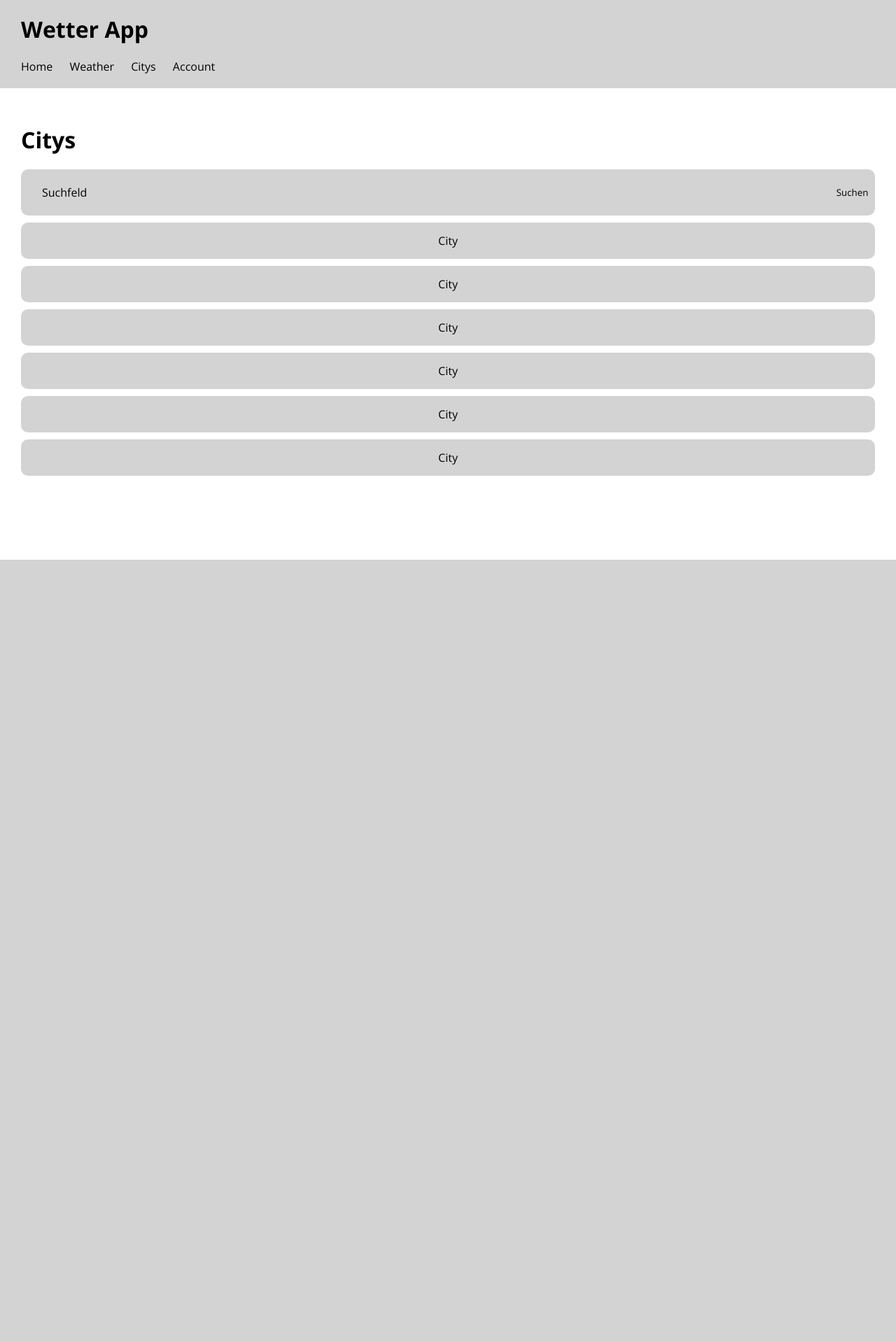
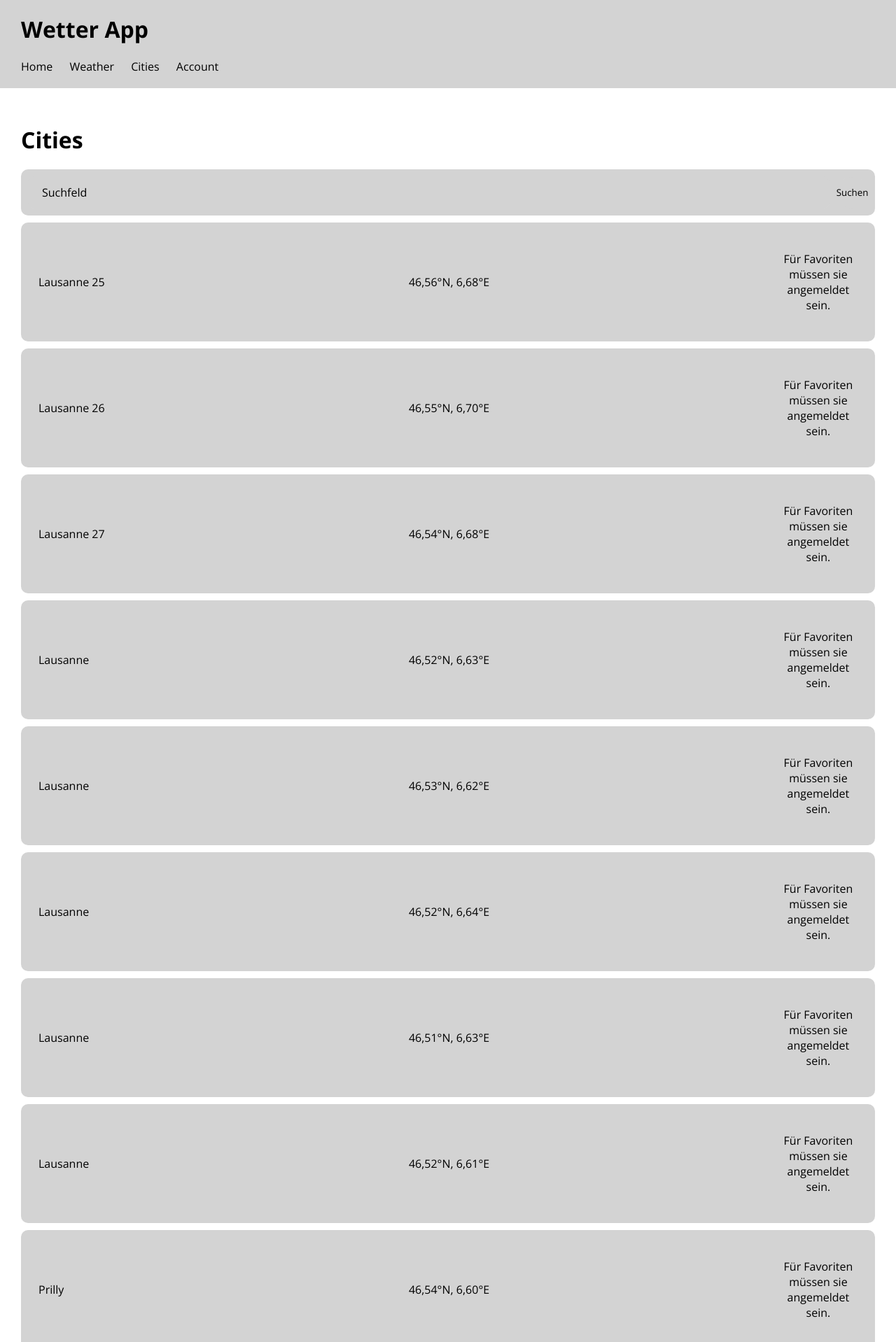
Before and after one commit to Magnus-90/Django_Projekt_Wetter_App, a Django app: page /citys/ in a window 1280 px wide. Shown: the top 1918 px of the page at 70% size. Before the commit the page ends 800 px from the top, so only its background shows below. Run offline with Django 5.2, Linux system fonts and the light colour scheme; data comes from the database, SQL or seed files in the repository.

Commit message:
Refactor models and templates: rename FavoriteCitys to FavoriteCities, LastCitys to LastCities; update views and templates for improved city handling and user authentication; enhance CSS for responsive design; add new cities template.

```diff
--- a/djangoprojekt/dangoprojekt/urls.py
+++ b/djangoprojekt/dangoprojekt/urls.py
@@ -21,7 +21,7 @@ from django.urls import path, include
 from django.views.generic import TemplateView
 
 urlpatterns = [
-    path("", TemplateView.as_view(template_name="home.html"), name="home"),
+    path("", home, name="home"),
     path('admin/', admin.site.urls),
     path("weather/", weather, name="weather"),
     path("citys/", citys, name="citys"),
--- a/djangoprojekt/wetterapp/models.py
+++ b/djangoprojekt/wetterapp/models.py
@@ -1,16 +1,18 @@
 from django.db import models
 from datetime import date
+from django.utils import timezone
+from django.contrib.auth.models import User
 
 # Create your models here.
-class User(models.Model):
-    username = models.TextField(max_length=64)
-    password = models.TextField(max_length=64)
-    createddate = models.DateField(default=date.today)
-    def __str__(self):
-        return str(self.id) + " " + self.username
-    class Meta:
-        verbose_name = "User"
-        verbose_name_plural = "Users"
+# class User(models.Model):
+#     username = models.TextField(max_length=64)
+#     password = models.TextField(max_length=64)
+#     createddate = models.DateField(default=date.today)
+#     def __str__(self):
+#         return str(self.id) + " " + self.username
+#     class Meta:
+#         verbose_name = "User"
+#         verbose_name_plural = "Users"
 
 class City(models.Model):
     name = models.TextField(max_length=64)
@@ -22,24 +24,26 @@ class City(models.Model):
         return str(self.id) + " " + self.name
     class Meta:
         verbose_name = "City"
-        verbose_name_plural = "Citys"
+        verbose_name_plural = "Cities"
 
-class FavoriteCitys(models.Model):
+class FavoriteCities(models.Model):
     user = models.ForeignKey(User, on_delete=models.CASCADE, related_name="favorite_cities")
+    username = models.TextField(max_length=64, default="")
     city = models.ForeignKey(City, on_delete=models.CASCADE, related_name="favorited_by")
     createddate = models.DateField(default=date.today)
     def __str__(self):
         return f"{self.user.username} {self.city.name}"
     class Meta:
         verbose_name = "Favorite City"
-        verbose_name_plural = "Favorite Citys"
+        verbose_name_plural = "Favorite Cities"
 
-class LastCitys(models.Model):
+class LastCities(models.Model):
     user = models.ForeignKey(User, on_delete=models.CASCADE, related_name="last_cities")
+    username = models.TextField(max_length=64, default="")
     city = models.ForeignKey(City, on_delete=models.CASCADE, related_name="last_by_user")
-    vieweddate = models.DateField(default=date.today)
+    vieweddate = models.DateTimeField(default=timezone.now)
     def __str__(self):
         return f"{self.user.username} {self.city.name}"
     class Meta:
         verbose_name = "Last City"
-        verbose_name_plural = "Favorite City"
+        verbose_name_plural = "Last Cities"
--- a/djangoprojekt/wetterapp/static/wetterapp/css/styles.css
+++ b/djangoprojekt/wetterapp/static/wetterapp/css/styles.css
@@ -73,6 +73,27 @@ body {
     "daily-max weather-icon-daily"
     "daily-condition weather-icon-daily";
   gap: 10px;
+}
+
+@media (max-width: 600px) {
+  .content-weather {
+  display: grid;
+  grid-template-columns: 1fr;
+  grid-template-areas:
+    "searchbar"
+    "hour-text"
+    "weather-icon-hour"
+    "place"
+    "temperature"
+    "pressure"
+    "condition"
+    "daily-text"
+    "weather-icon-daily"
+    "daily-min"
+    "daily-max"
+    "daily-condition";
+  gap: 10px;
+}
 }
 
 .weather-hour-text {
@@ -229,10 +250,39 @@ body {
 }
 
 .city-item {
+  display: grid;
+  grid-template-columns: 2fr 2fr 0.5fr;
+  grid-template-areas:
+  "city-name cordinates favorite-button";
   background-color: lightgray;
   border-radius: 10px;
   padding: 15px;
   text-align: center;
+}
+
+.favorite-button,
+.city-name,
+.city-cordinates {
+  display: flex;
+  justify-items: center;
+  align-items: center;
+  margin: 10px;
+}
+
+.favorite-button button {
+  border-radius: 10px;
+  background-color: rgb(185, 185, 185);
+  border: none;
+}
+
+.favorite-button button:hover {
+  border-radius: 10px;
+  background-color: rgb(231, 229, 229);
+}
+
+.favorite-button button:active {
+  border-radius: 10px;
+  background-color: rgb(185, 185, 185);
 }
 
 .content-userpage {
--- a/djangoprojekt/wetterapp/templates/base.html
+++ b/djangoprojekt/wetterapp/templates/base.html
@@ -7,7 +7,7 @@
     <title>Wetterapp {% block title %}{% endblock %}</title>
     <link
       rel="stylesheet"
-      href="{% static 'wetterapp/css/styles.css' %}?v=3"
+      href="{% static 'wetterapp/css/styles.css' %}?v=6"
     />
     <link rel="preconnect" href="https://fonts.googleapis.com" />
     <link rel="preconnect" href="https://fonts.gstatic.com" crossorigin />
@@ -23,7 +23,7 @@
       <nav class="nav">
         <a class="nav-buttons" onclick="" href="{% url 'home' %}">Home</a>
         <a class="nav-buttons" href="{% url 'weather' %}">Weather</a>
-        <a class="nav-buttons" href="{% url 'citys' %}">Citys</a>
+        <a class="nav-buttons" href="{% url 'citys' %}">Cities</a>
         <a class="nav-buttons" href="{% url 'userpage' %}">Account</a>
       </nav>
     </header>
--- /dev/null
+++ b/djangoprojekt/wetterapp/templates/cities.html
@@ -0,0 +1,34 @@
+{% extends "base.html" %}
+{% block title %} Cities {% endblock %} <!-- Hier kann Webseite Titel bestimmt werden -->
+{% block content %}
+    <h1>Cities</h1>
+    <div class="searchbar">
+            <input type="text" placeholder="Suchfeld">
+            <button type="button">Suchen</button>
+        </div>
+    <div class="content-citys">
+        {% for city in cities %}
+            <div class="city-item">
+                <div class="city-name">
+                    {{ city.name }}
+                </div>
+                <div class="city-cordinates">
+                    {{ city.latitude|floatformat:2 }}°N, {{ city.longitude|floatformat:2 }}°E
+                </div>
+                {% if user.is_authenticated %}
+                <div class="favorite-button">
+                    <button>
+                        Favorite
+                    </button>
+                </div>
+                {% else %}
+                <div class="favorite-button">
+                    <p>
+                        Für Favoriten müssen sie angemeldet sein.
+                    </p>
+                </div>
+                {% endif %}
+        </div>
+        {% endfor %}
+    </div>
+{% endblock %}
--- a/djangoprojekt/wetterapp/templates/citys.html
+++ /dev/null
@@ -1,17 +0,0 @@
-{% extends "base.html" %}
-{% block title %} Citys {% endblock %} <!-- Hier kann Webseite Titel bestimmt werden -->
-{% block content %}
-    <h1>Citys</h1>
-    <div class="searchbar">
-            <input type="text" placeholder="Suchfeld">
-            <button type="button">Suchen</button>
-        </div>
-    <div class="content-citys">
-        <div class="city-item">City</div>
-        <div class="city-item">City</div>
-        <div class="city-item">City</div>
-        <div class="city-item">City</div>
-        <div class="city-item">City</div>
-        <div class="city-item">City</div>
-    </div>
-{% endblock %}
--- a/djangoprojekt/wetterapp/templates/home.html
+++ b/djangoprojekt/wetterapp/templates/home.html
@@ -11,14 +11,14 @@
   <div class="content-home-last-citys">
     <h3>Letzte Suchergebnisse</h3>
     <ul>
-      <li>Suchergebnis</li>
-      <li>Suchergebnis</li>
+      {% for city in last_cities %}
+        <li>{{ city.city.name }}</li>
+      {% endfor %}
     </ul>
   </div>
   <div class="content-home-favorite-citys">
     <h3>Gespeicherte Orte</h3>
     <ul>
-      <li>Ort</li>
       <li>Ort</li>
     </ul>
   </div>
--- a/djangoprojekt/wetterapp/views.py
+++ b/djangoprojekt/wetterapp/views.py
@@ -1,11 +1,16 @@
 from django.shortcuts import render
 from .apimeteo import get_weather_data # apimeteo skript für Daten
 from datetime import datetime
-from .models import City
+from .models import City, LastCities
+from django.utils import timezone
 import pytz
 # Create your views here.
 def home(request):
-    return render(request, "home.html")
+    if request.user.is_authenticated:
+        last_cities = LastCities.objects.filter(user=request.user).order_by("-vieweddate")[:5]
+    else:
+        last_cities = []
+    return render(request, "home.html", {"last_cities": last_cities})
 
 def weather(request):
 
@@ -35,18 +40,27 @@ def weather(request):
 
     if city_name:
         try:
-            ort = City.objects.get(name__iexact=city_name)
+            ort = City.objects.filter(name__iexact=city_name).first()
             latitude = ort.latitude
             longitude = ort.longitude
-        except City.DoesNotExist:
+            if request.user.is_authenticated:
+                LastCities.objects.update_or_create(
+                user=request.user,
+                city=ort,
+                defaults={
+                    "vieweddate": timezone.now(),
+                    "username": request.user.username
+                }
+            )
+        except (City.DoesNotExist, IndexError):
             return render(request, "weather.html", {"city_name": city_name, "city_found": False})
 
         weather_data = get_weather_data(latitude, longitude)
     else:
         return render(request, "weather.html", {"city_name": ""})
 
-    timezone = pytz.timezone('Europe/Berlin')
-    current_hour = datetime.now(timezone).hour
+    timezone_pytz = pytz.timezone('Europe/Berlin')
+    current_hour = datetime.now(timezone_pytz).hour
     current_temperature_hour = weather_data["hourly"]["temperature_2m"][current_hour]
     current_pressure_hour = weather_data["hourly"]["surface_pressure"][current_hour]
     current_condition_hour = weather_data["hourly"]["weather_code"][current_hour]
@@ -76,7 +90,8 @@ def weather(request):
     return render(request, "weather.html", data)
 
 def citys(request):
-    return render(request, "citys.html")
+    cities = City.objects.all()
+    return render(request, "cities.html", {"cities": cities})
 
 def userPage(request):
     return render(request, "user_page.html")
```
Also changed, not shown: djangoprojekt/wetterapp/admin.py (+4 -4 lines), djangoprojekt/wetterapp/templates/weather.html (+18 -1 lines), .cache.sqlite, djangoprojekt/.cache.sqlite, djangoprojekt/db.sqlite3, djangoprojekt/wetterapp/migrations/0006_rename_favoritecitys_favoritecities_and_more.py (added), djangoprojekt/wetterapp/migrations/0007_alter_lastcities_user_alter_favoritecities_user_and_more.py (added), djangoprojekt/wetterapp/migrations/0008_lastcities_username.py (added), djangoprojekt/wetterapp/migrations/0009_favoritecities_username_alter_lastcities_vieweddate.py (added).
